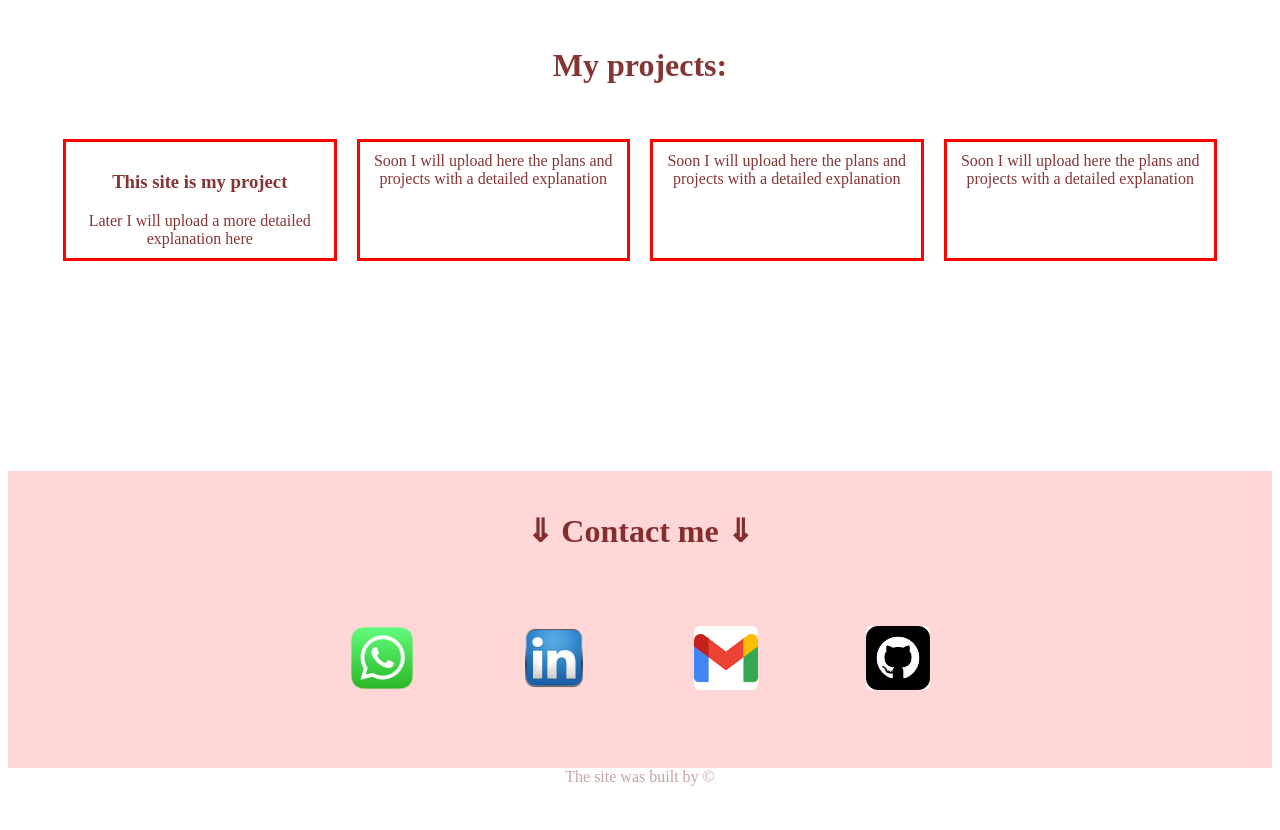
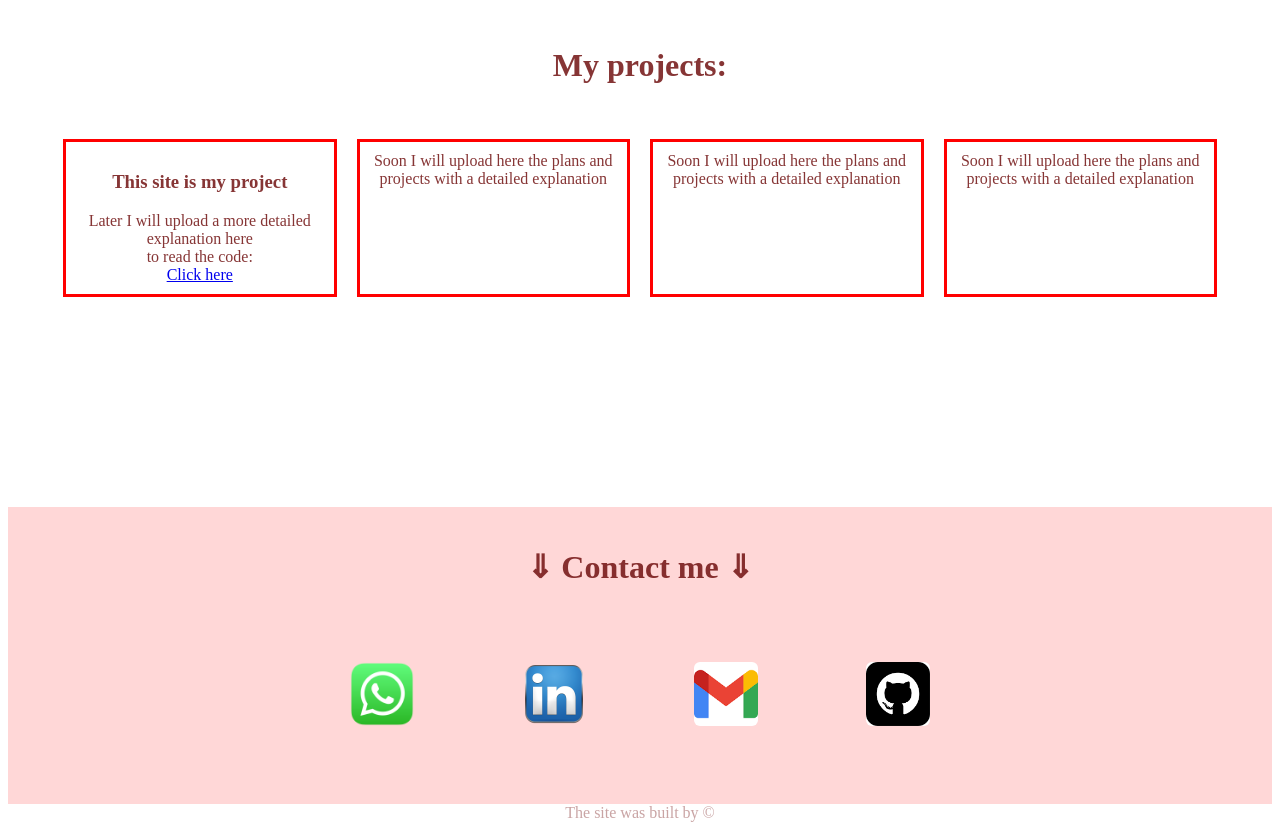
Before and after one commit to SimchaSucot/myWebsite, a React (Vite) app: page / in a window 1280 px wide. Shown: the part 1700-2530 px from the top of the page. Before the commit the page ends 2494 px from the top, so only its background shows below. Built offline with nearby package versions, Linux system fonts and the light colour scheme.

Commit message:
Added a link to the site's project

```diff
--- a/src/componets/Projects.jsx
+++ b/src/componets/Projects.jsx
@@ -7,7 +7,8 @@ function Projects() {
       <div className="allProjects">
         <div className="project">
           <h3>This site is my project</h3>
-          Later I will upload a more detailed explanation here
+          Later I will upload a more detailed explanation here <br />
+          to read the code: <a href="https://github.com/SimchaSucot/myWebsite">Click here</a>
         </div>
         <div className="project">
           Soon I will upload here the plans and projects with a detailed
```
